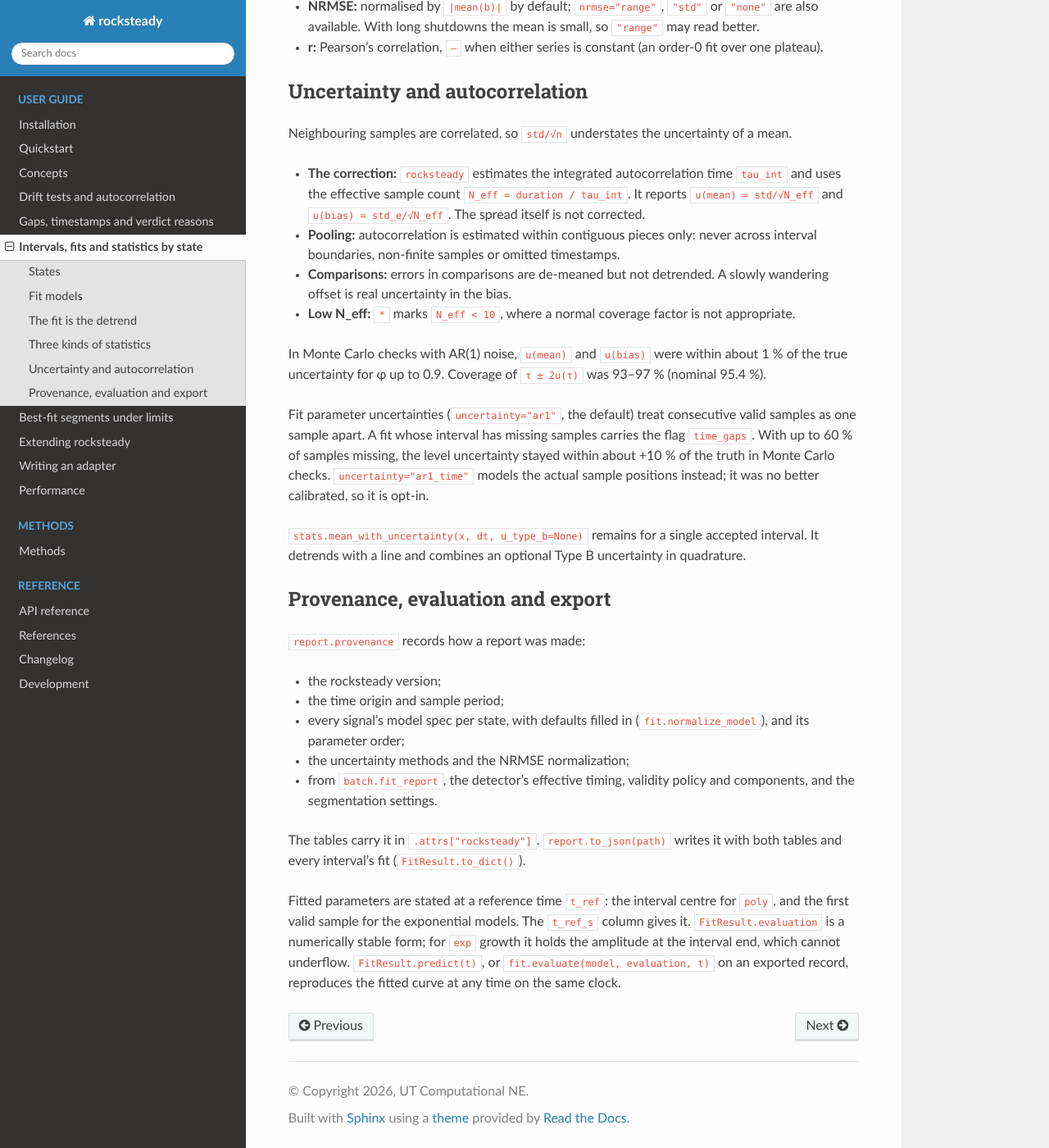
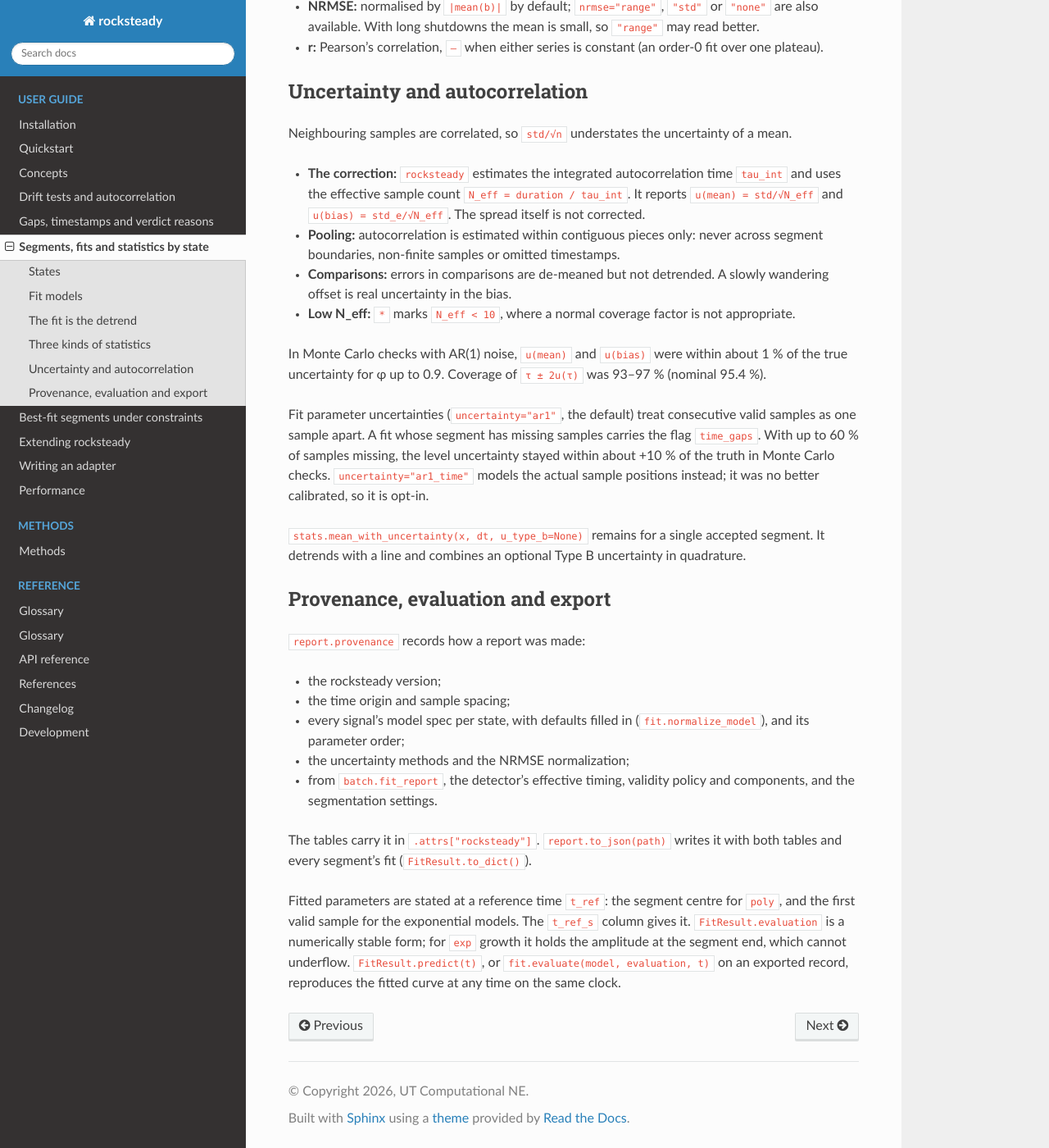
Before and after one commit to UT-Computational-NE/rocksteady, a Sphinx documentation site: the page built from docs/source/guide/intervals.md, in a window 1280 px wide and 1400 px high, scrolled down 2279 px. Shown: the whole window at 82% size. Built offline with Sphinx 7.4.7 and the Read the Docs theme 3.1.0, drawn with Linux system fonts in a browser that asks for light colours; some of the changed text lies outside the part shown.

Commit message:
docs: publish glossary and align terminology

````diff
--- a/README.md
+++ b/README.md
@@ -86,10 +86,10 @@ combines them is shared.
 | Part | What it is | Built in |
 |---|---|---|
 | **Signals** | Named scalars computed from each raw sample: a column, or a derived quantity | column, `mean`, `spread`, `difference` |
-| **Criteria** | Tests on one signal over the trailing window of block means. Each returns a statistic, its uncertainty, and a limit | `DriftCriterion` (no resolvable slope), `DeviationCriterion` (stays within a tolerance of a constant or a line), `BoundCriterion` (mean inside a band), `AsymptoteCriterion` (a first-order approach is within a limit of its final value) |
+| **Criteria** | Tests on one signal over the trailing window of block means. Each returns a statistic, its uncertainty, and a limit | `DriftCriterion` (no resolvable slope), `DeviationCriterion` (maximum deviation below a limit for a constant or line), `BoundCriterion` (mean inside a band), `AsymptoteCriterion` (a first-order approach is within a limit of its final value) |
 | **Disturbances** | External action, found in the signals or read from a log; resets the clocks | `StepChange` (a discrete move in a signal), `EventLog` (logged events with durations) |
-| **Timing** | Sample period, block length, window, settling time after a disturbance, hold time, gap tolerance, and what an undecided window means. Block and window lengths are required: `rs.suggest_timing` proposes them from your data | `Timing` |
-| **Overrides** | Domain rules that force a label | `FloorLatch` (below a floor the system is steady by definition, for example when shut down) |
+| **Timing** | Sample spacing, block length, window, settling time after a disturbance, hold time, gap tolerance, and what an undecided window means. Block and window lengths are required: `rs.suggest_timing` proposes them from your data | `Timing` |
+| **Overrides** | Domain knowledge that can force a label | `FloorLatch` (below a floor the system is steady by definition, for example when shut down) |
 
 ### Labels
 
@@ -233,7 +233,7 @@ undecided policy, because no window is evaluated on it. The hold clock
 **pauses** over it: it neither resets nor advances, for NaN rows and
 omitted timestamps alike. `segments_from` bridges such samples inside a
 steady run, so a gap given as NaN rows and the same gap given as omitted
-timestamps produce the same steady intervals.
+timestamps produce the same steady segments.
 
 ### Why a sample has its label
 
@@ -258,19 +258,19 @@ With `hold_when_undecided`, rows with `undecided`, `invalid_result` or
 `low_coverage` keep the last decided label, and the reason says why that
 window was not decided.
 
-## Intervals, fits and statistics by state
+## Segments, fits and statistics by state
 
-Once a record is labelled, `rocksteady` can split it into intervals, fit
-each interval, and report statistics by state.
+Once a record is labelled, `rocksteady` can split it into segments, fit
+each segment, and report statistics by state.
 
 ```python
 report = rs.batch.fit_report(
     detector, df,
     models={"level": {"steady": 0, "transient": "first_order"}, "actuator": 1},
 )
-print(report)          # tables by state and by interval
+print(report)          # tables by state and by segment
 report.by_state        # DataFrame indexed by (signal, state)
-report.by_interval     # DataFrame, one row per (signal, interval)
+report.by_interval     # DataFrame, one row per (signal, segment)
 ```
 
 ```
@@ -284,23 +284,23 @@ level   fit vs data   (models: steady poly 0, transient first_order, indetermina
 ### States
 
 `rs.segments(labels)` (or `rs.segments_from(detector, batch.run(...))`)
-splits a record into contiguous intervals, each in one state:
+splits a record into contiguous segments, each in one state:
 
 | State | From the labels |
 |---|---|
 | steady | a run that reached `steady`, with any `holding` just before it |
 | transient | `disturbed`, `settling`, and `holding` that never confirmed |
-| indeterminate | `indeterminate` outside steady intervals: start of record, data gaps, windows too noisy to decide |
+| indeterminate | `indeterminate` outside steady segments: start of record, data gaps, windows too noisy to decide |
 
 The "all" rows cover every sample.
 
 Labels are causal: a sample is called steady only once the window *ending*
 at it passes. `segments_from` therefore **backfills** each steady
-interval over the window that certified it: the `W - 1` samples before
+segment over the window that certified it: the `W - 1` samples before
 its first steady sample, for a window of `W` samples. It does not backfill runs that
 an override forced to steady (they were not certified by data), and it
 never backfills across a disturbance. A segment that holds any
-override-forced label has `forced=True`; the interval tables carry a
+override-forced label has `forced=True`; the segment table carries a
 `forced` column and print its state as `steady (forced)`. During slow approaches, labels can
 flicker between `settling` and `indeterminate`. `min_samples=` merges runs
 shorter than that into their neighbours.
@@ -312,7 +312,7 @@ order. Any other model is named, or given as `{"model": ..., **options}`:
 
 | Model | Form | Parameters |
 |---|---|---|
-| `poly` (order *p*) | polynomial on scaled time | `level`, `slope`, `curvature`, … at the interval centre |
+| `poly` (order *p*) | polynomial on scaled time | `level`, `slope`, `curvature`, … at the segment centre |
 | `first_order` | `y∞ + (y0 − y∞)·exp(−(t − t0)/τ)` | `y0`, `y_inf`, `tau`, `lambda`; `y0=0` gives `A(1 − exp(−λt))` |
 | `exp` | `c + A·exp((t − t0)/T)` | `c`, `A`, `T` (growth T > 0, decay T < 0; a reactor period) |
 
@@ -320,16 +320,16 @@ Missing `indeterminate` entries fall back to `transient`. The exponential
 models are fitted by variable projection, with numpy only. Their time
 constants come with uncertainties corrected for autocorrelation.
 
-`tau_unidentifiable` flags a time constant the interval cannot determine:
-- the interval is shorter than τ/2, so the curve looks like a line;
+`tau_unidentifiable` flags a time constant the segment cannot determine:
+- the segment is shorter than τ/2, so the curve looks like a line;
 - τ is under five samples, so it looks like a step;
 - or u(τ) > τ/2.
 
 ### The fit is the detrend
 
 Noise statistics (`std`, `tau_int`, `N_eff`) come from the residuals about
-each interval's own model, so **the model decides what counts as noise**:
-- **Too simple:** a constant fitted to a drifting interval leaves the drift in the "noise". The tell-tale is a `tau_int` much longer than the sensor's time constant.
+each segment's own model, so **the model decides what counts as noise**:
+- **Too simple:** a constant fitted to a drifting segment leaves the drift in the "noise". The tell-tale is a `tau_int` much longer than the sensor's time constant.
 - **Too flexible:** an overly flexible model absorbs slow noise and makes the uncertainty look better than it is.
 
 Choose models from the physics.
@@ -338,7 +338,7 @@ Choose models from the physics.
 
 | What | Error | Columns |
 |---|---|---|
-| One signal, per interval (`metrics.signal_stats`) | residual about the fit | mean, std, `tau_int`, `N_eff`, `u(mean)`, fitted parameters ± u |
+| One signal, per segment (`metrics.signal_stats`) | residual about the fit | mean, std, `tau_int`, `N_eff`, `u(mean)`, fitted parameters ± u |
 | Live vs fit, per state (`report.fit_report`) | `e = fit − data` | n, time, bias, std, MAE, RMSE, max\|e\|, NRMSE, r, `u(bias)`, `tau_int`, `N_eff` |
 | Live vs live, per state (`report.compare_report`) | `e = a − b` | the same |
 
@@ -352,7 +352,7 @@ The column conventions:
 Neighbouring samples are correlated, so `std/√n` understates the uncertainty of a mean.
 
 - **The correction:** `rocksteady` estimates the integrated autocorrelation time `tau_int` and uses the effective sample count `N_eff = duration / tau_int`. It reports `u(mean) = std/√N_eff` and `u(bias) = std_e/√N_eff`. The spread itself is not corrected.
-- **Pooling:** autocorrelation is estimated within contiguous pieces only: never across interval boundaries, non-finite samples or omitted timestamps.
+- **Pooling:** autocorrelation is estimated within contiguous pieces only: never across segment boundaries, non-finite samples or omitted timestamps.
 - **Comparisons:** errors in comparisons are de-meaned but not detrended. A slowly wandering offset is real uncertainty in the bias.
 - **Low N_eff:** `*` marks `N_eff < 10`, where a normal coverage factor is not appropriate.
 
@@ -361,43 +361,43 @@ about 1 % of the true uncertainty for φ up to 0.9. Coverage of `τ ± 2u(τ)`
 was 93–97 % (nominal 95.4 %).
 
 Fit parameter uncertainties (`uncertainty="ar1"`, the default) treat
-consecutive valid samples as one sample apart. A fit whose interval has
+consecutive valid samples as one sample apart. A fit whose segment has
 missing samples carries the flag `time_gaps`. With up to 60 % of samples
 missing, the level uncertainty stayed within about +10 % of the truth in
 Monte Carlo checks. `uncertainty="ar1_time"` models the actual sample
 positions instead; it was no better calibrated, so it is opt-in.
 
 `stats.mean_with_uncertainty(x, dt, u_type_b=None)` remains for a single
-accepted interval. It detrends with a line and combines an optional Type B
+accepted segment. It detrends with a line and combines an optional Type B
 uncertainty in quadrature.
 
 ### Provenance, evaluation and export
 
 `report.provenance` records how a report was made:
 - the rocksteady version;
-- the time origin and sample period;
+- the time origin and sample spacing;
 - every signal's model spec per state, with defaults filled in (`fit.normalize_model`), and its parameter order;
 - the uncertainty methods and the NRMSE normalization;
 - from `batch.fit_report`, the detector's effective timing, validity policy and components, and the segmentation settings.
 
 The tables carry it in `.attrs["rocksteady"]`. `report.to_json(path)` writes
-it with both tables and every interval's fit (`FitResult.to_dict()`).
+it with both tables and every segment's fit (`FitResult.to_dict()`).
 
-Fitted parameters are stated at a reference time `t_ref`: the interval
+Fitted parameters are stated at a reference time `t_ref`: the segment
 centre for `poly`, and the first valid sample for the exponential models. The
 `t_ref_s` column gives it. `FitResult.evaluation` is a numerically stable
-form; for `exp` growth it holds the amplitude at the interval end, which
+form; for `exp` growth it holds the amplitude at the segment end, which
 cannot underflow. `FitResult.predict(t)`, or
 `fit.evaluate(model, evaluation, t)` on an exported record, reproduces the
 fitted curve at any time on the same clock.
 
-## Best-fit segments under limits
+## Best-fit segments under constraints
 
 `rs.optimal_segments` answers a different question from the detector: *what
 is the best piecewise description of this record, given a budget of
 segments?* It chooses breakpoints and a state for each segment, fits each
 segment with the model for its state, and minimises the total squared error
-(so the RMS of fit − data), subject to your limits:
+(so the RMS of fit − data), subject to your constraints:
 
 ```python
 res = rs.optimal_segments(
--- a/docs/source/examples/adapter_basic.py
+++ b/docs/source/examples/adapter_basic.py
@@ -78,7 +78,7 @@ class LiveMonitor:
 
 # [batch]
 def qualify(df: pd.DataFrame, events=(), c: LoopCriteria = LoopCriteria()):
-    """Labels, accepted intervals and a fit report for a stored record."""
+    """Labels, accepted segments and a fit report for a stored record."""
     det = build_detector(c, events)
     out = rs.batch.run(det, df)               # one row per sample: label, reason, eta, ...
     segs = rs.segments_from(det, out)         # steady / transient / indeterminate, backfilled
@@ -111,7 +111,7 @@ if __name__ == "__main__":
     out, segs, accepted, report = qualify(df, events)
     print(out["label"].value_counts().to_string(), "\n")
     t = out["t_s"].to_numpy()  # positions, not the DatetimeIndex
-    print("accepted intervals (s):", [(float(t[a]), float(t[b - 1])) for a, b in accepted])
+    print("accepted segments (s):", [(float(t[a]), float(t[b - 1])) for a, b in accepted])
     print(report.to_string(intervals=False))
     monitor = LiveMonitor(events=events)
     for ti, row in zip(t, df.to_dict("records")):
--- /dev/null
+++ b/docs/source/glossary.md
@@ -0,0 +1,4 @@
+# Glossary
+
+```{include} ../../GLOSSARY.md
+```
--- a/docs/source/guide/intervals.md
+++ b/docs/source/guide/intervals.md
@@ -1,6 +1,6 @@
-# Intervals, fits and statistics by state
+# Segments, fits and statistics by state
 
 ```{include} ../../../README.md
-:start-after: "## Intervals, fits and statistics by state"
-:end-before: "## Best-fit segments under limits"
+:start-after: "## Segments, fits and statistics by state"
+:end-before: "## Best-fit segments under constraints"
 ```
````
Also changed, not shown: other parts of README.md (+3 -3 lines), GLOSSARY.md (added, +45 -0 lines), docs/source/guide/adapters.md (+3 -3 lines), docs/source/guide/gaps.md (+1 -1 lines), docs/source/guide/methods.md (+5 -5 lines), docs/source/guide/optimal.md (+2 -2 lines), docs/source/index.md (+1 -0 lines), 10 other files.
